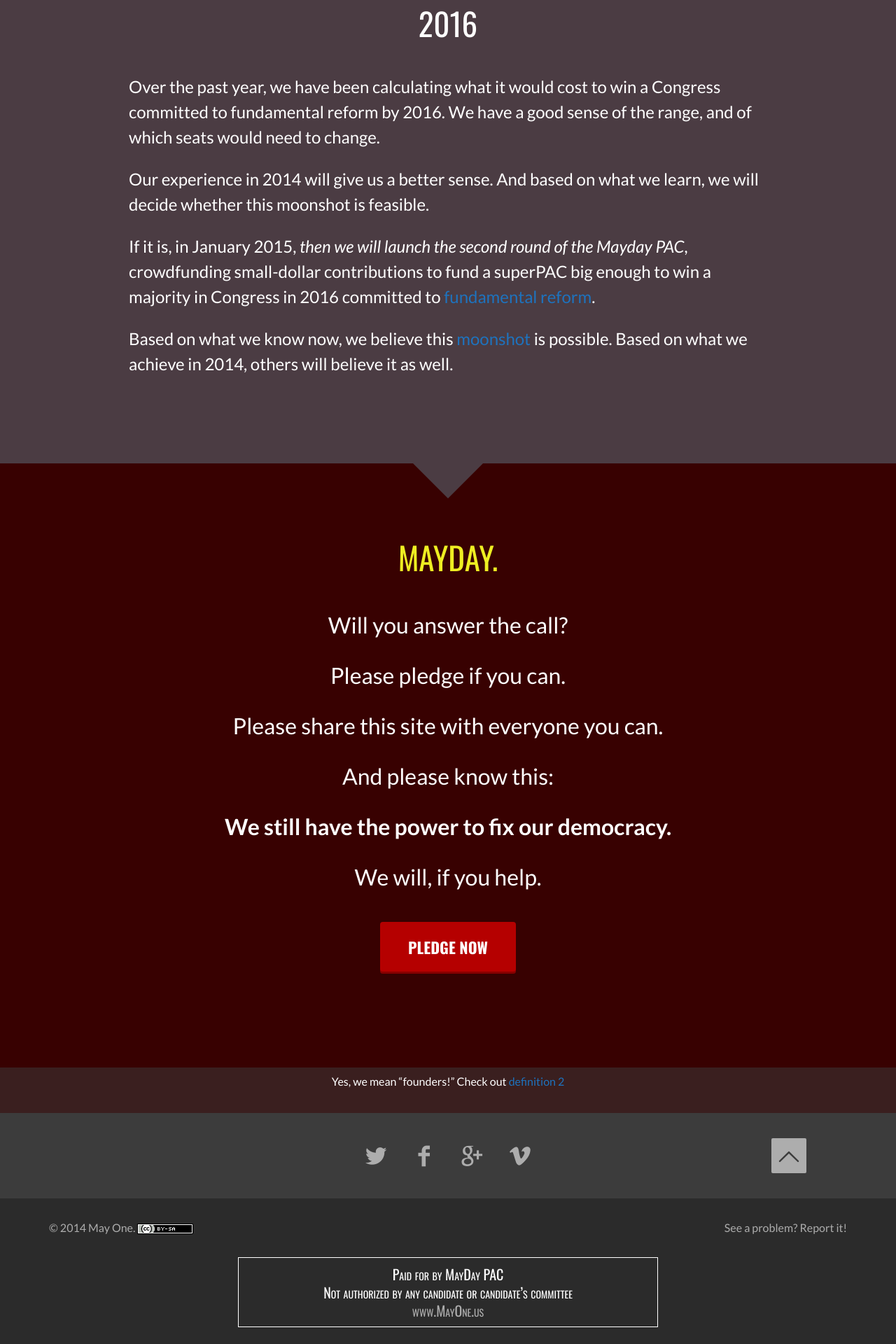
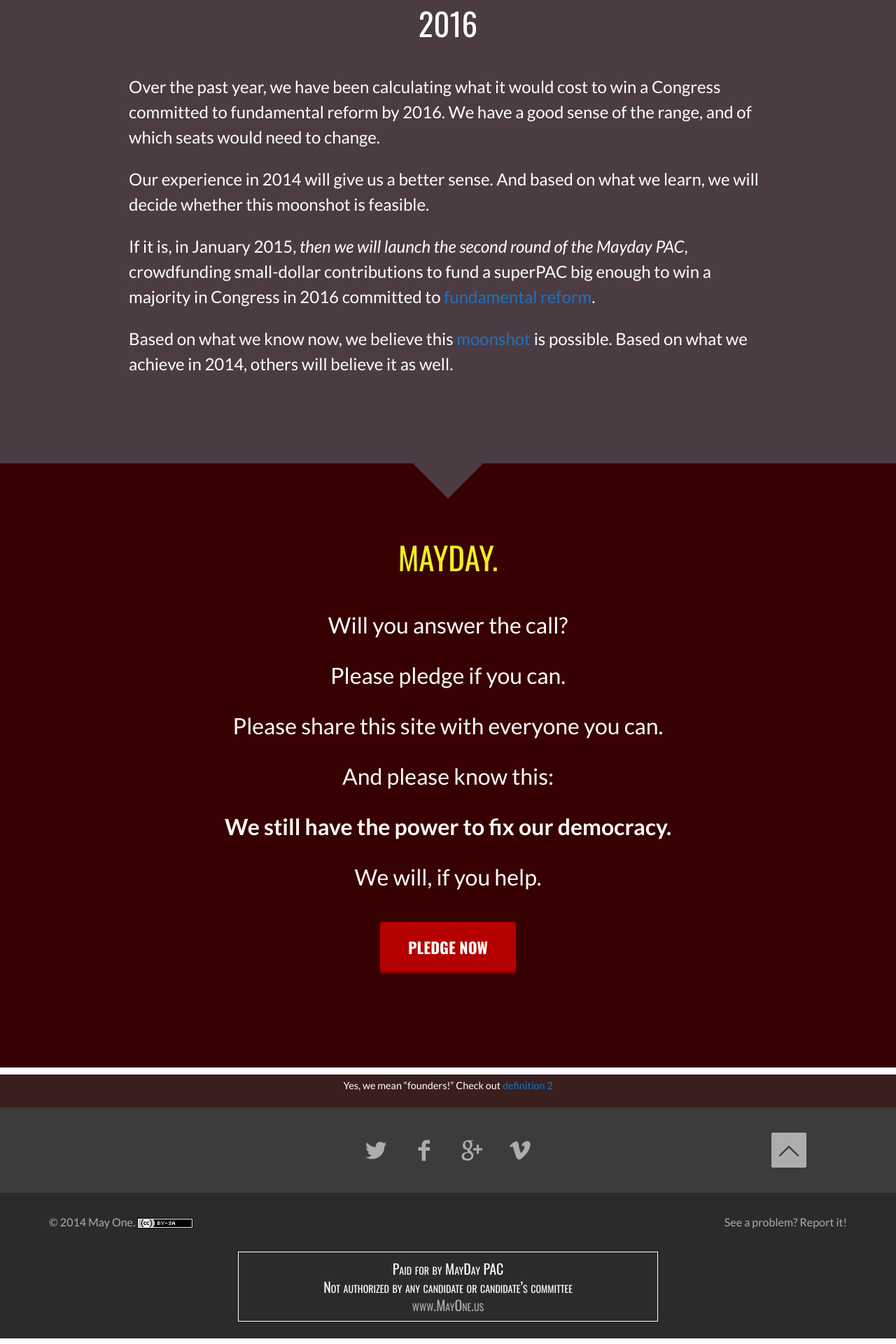
Before and after one commit to MayOneUS/2014-06-02-mayone.us-website, a Jekyll site: the page built from index.html, in a window 1280 px wide. Shown: the part 4451-6371 px from the top of the page at 70% size. Built offline with Jekyll 4.4.1, drawn with Linux system fonts in a browser that asks for light colours; nearby versions of some CDN libraries; library files that are not in the unit come from our copies.

Commit message:
Attempt 5 (minor stuff)

```diff
--- a/_includes/head.html
+++ b/_includes/head.html
@@ -175,12 +175,14 @@
     color:white;
     width: 100%;
     font-family: 'Oswald', sans-serif;
-    font-size: 100%;
-    line-height: 1.3;
+    font-size: 90%;
+    line-height: .9;
     text-align:center;
     padding:10px;
     margin-left:auto;
     margin-right:auto;
+	position:relative;
+	top:10px;
 	}
 
 
--- a/style.css
+++ b/style.css
@@ -3428,16 +3428,3 @@ body.page-id-368 #edd-anon-wrap {
    display:none;
    {
 }
-
-.footnote  {
-    background-color: #3A1F1F;
-    color:white;
-    width: 100%;
-    font-family: 'Oswald', sans-serif;
-    font-size: 100%;
-    line-height: 1.3;
-    text-align:center;
-    padding:10px;
-    margin-left:auto;
-    margin-right:auto;
-	}
```
